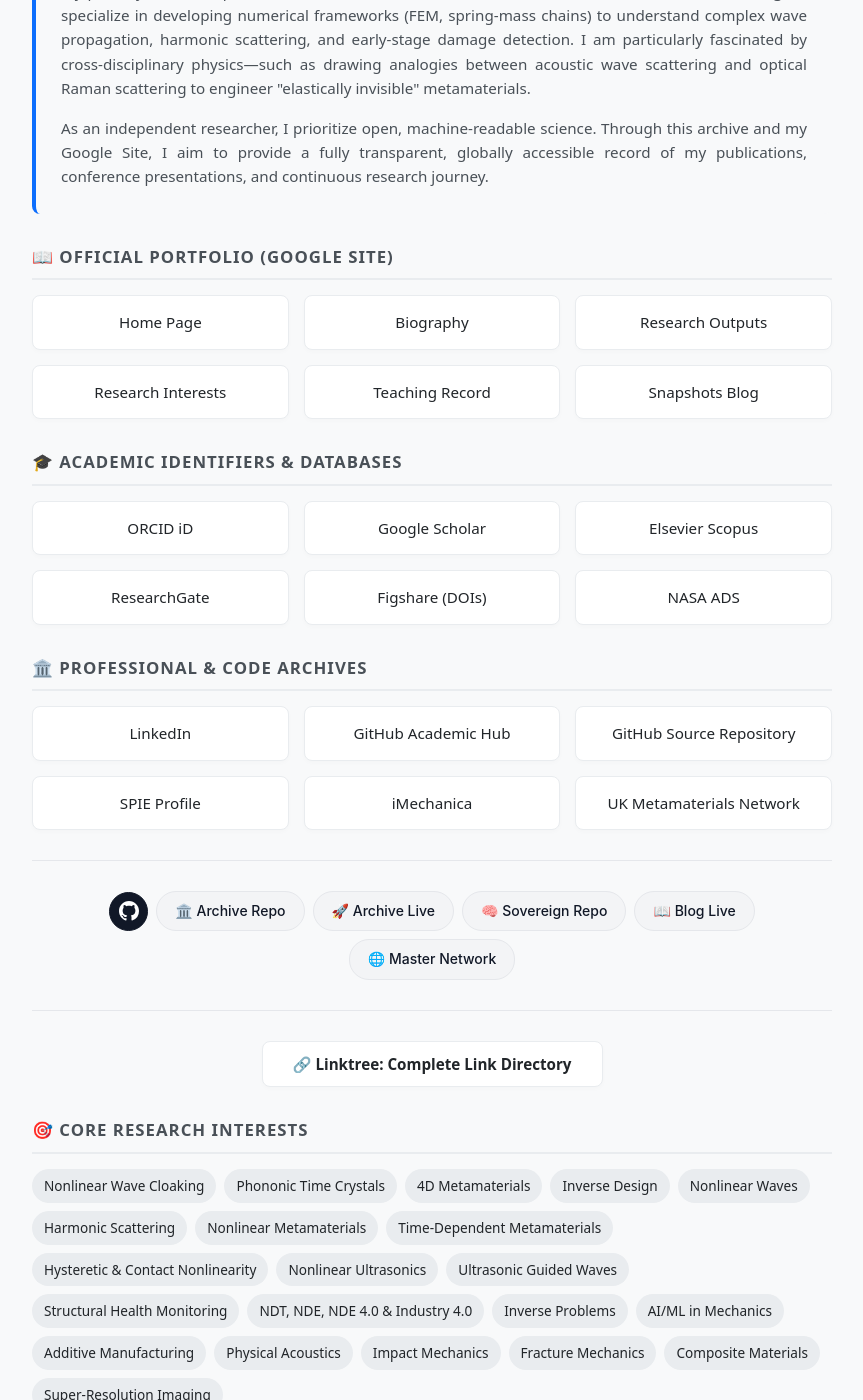
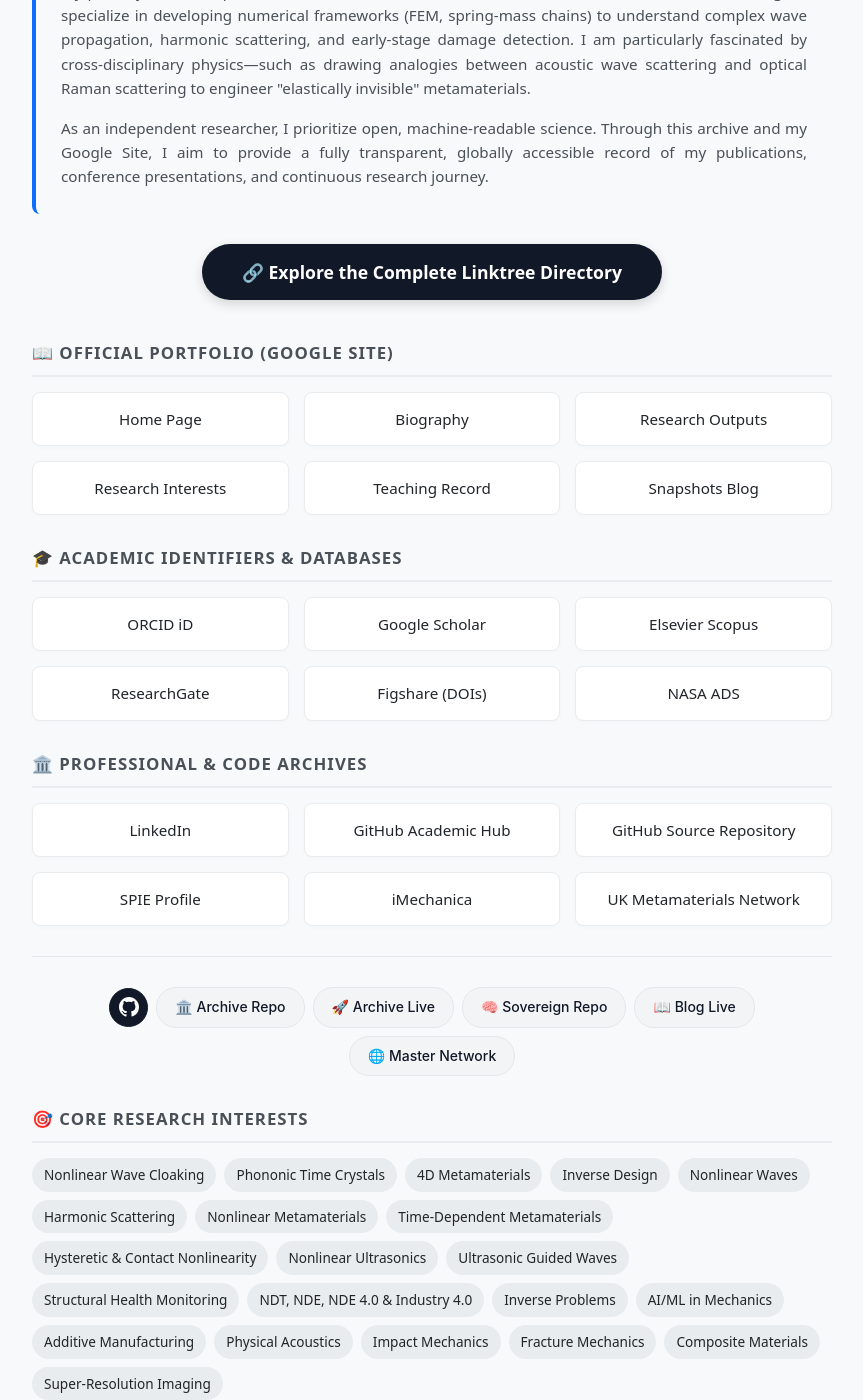
Before and after one commit to pravinkumar-ghodake/pravinkumar-ghodake-academic-archive, a Jekyll site: the page index.html, which Jekyll copies as it is, in a window 1280 px wide and 1400 px high, scrolled down 674 px. Shown: the whole window, without its empty margins (208-1071 px from the left). Built offline with Jekyll 4.4.1, drawn with Linux system fonts in a browser that asks for light colours.

Commit message:
Update index.html

```diff
--- a/index.html
+++ b/index.html
@@ -327,6 +327,15 @@
             </p>
         </div>
 
+
+        <!-- Unique Linktree Gateway Tab -->
+        <div style="display: flex; justify-content: center; margin: 0 0 40px 0;">
+            <a href="https://linktr.ee/pravinkumarghodake" target="_blank" rel="noopener" style="display: inline-block; background-color: #111827; color: #ffffff; text-decoration: none; padding: 14px 40px; border-radius: 30px; font-size: 1.1rem; font-weight: 600; box-shadow: 0 4px 12px rgba(0,0,0,0.15); transition: transform 0.2s ease, background-color 0.2s ease;">
+                🔗 Explore the Complete Linktree Directory
+            </a>
+        </div>
+
+
         <!-- Google Site Subpages -->
         <div class="section-title">📖 Official Portfolio (Google Site)</div>
         <div class="grid">
@@ -384,14 +393,6 @@
                 <a href="https://github.com/pravinkumar-ghodake/pravinkumar-ghodake-academic-archive/blob/main/LINK-NETWORK.md" target="_blank" style="text-decoration: none; background-color: #f3f4f6; color: #111827; padding: 8px 18px; border-radius: 20px; font-size: 14px; font-weight: 500; border: 1px solid #e5e7eb; transition: all 0.2s; margin: 0; display: inline-block;">🌐 Master Network</a>
 
             </div>
-        </div>
-
-        <!-- DIVIDER LINE -->
-        <hr style="border: 0; border-top: 1px solid #e5e7eb; margin: 30px 0;">
-
-        <!-- Centered Linktree Tab -->
-        <div style="display: flex; justify-content: center; margin: 20px 0;">
-            <a href="https://linktr.ee/pravinkumarghodake" class="link-btn" target="_blank" rel="noopener" style="padding: 10px 30px; font-weight: 600;">🔗 Linktree: Complete Link Directory</a>
         </div>
 
 
```
